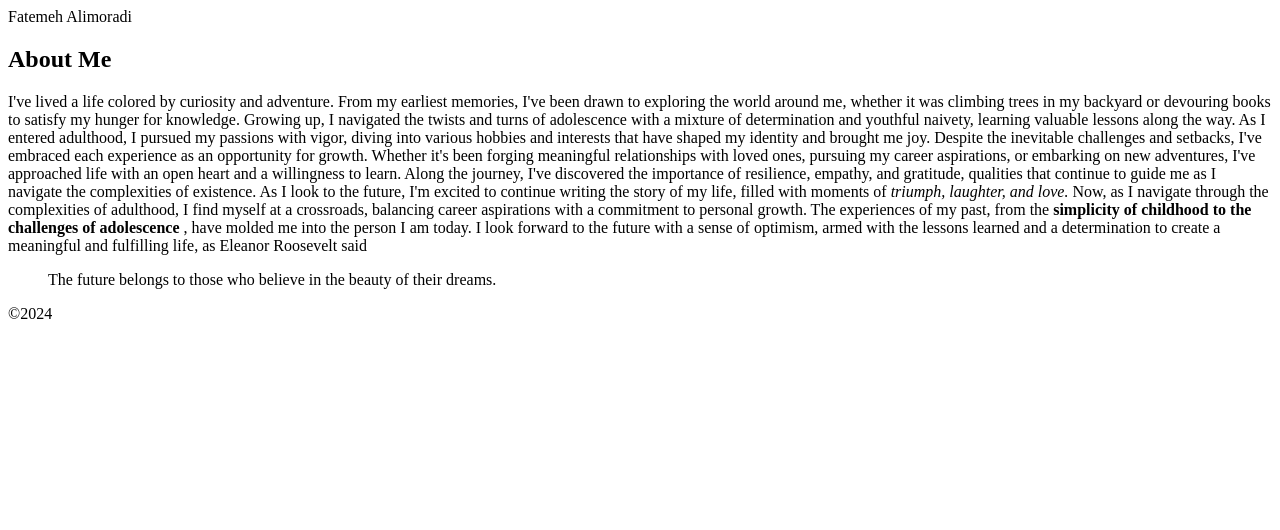
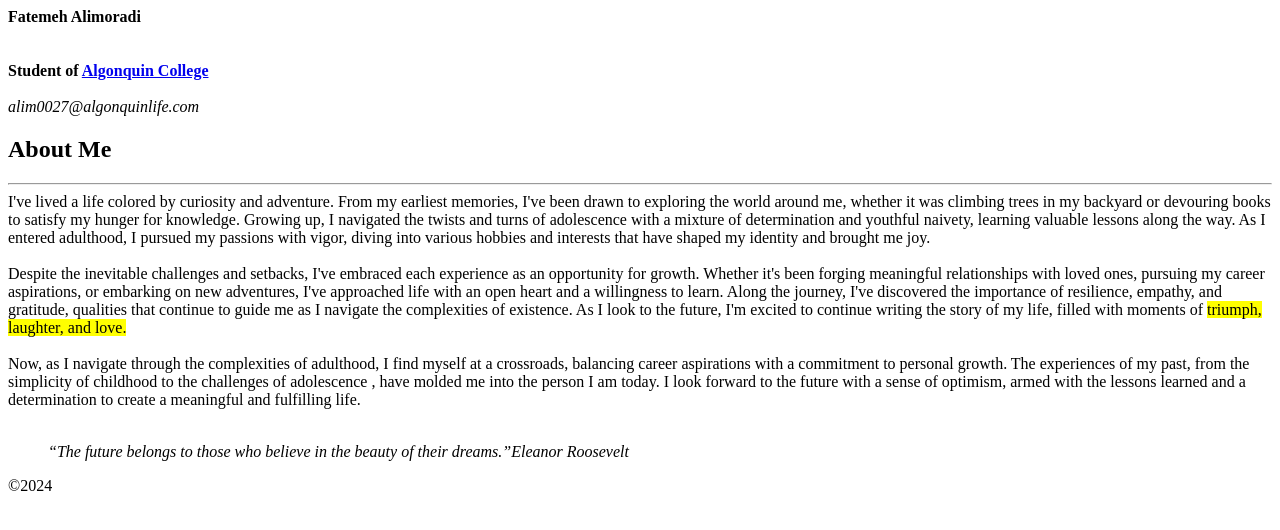
Before and after one commit to fa1412/fa1412.github.io, a plain HTML site: page html-assignment/index.html in a window 1280 px wide. Drawn offline with Linux system fonts and the light colour scheme.

Commit message:
save the codes

```diff
--- a/html-assignment/index.html
+++ b/html-assignment/index.html
@@ -7,18 +7,24 @@
     <title>Document</title>
 </head>
 <body>
-    <header>Fatemeh Alimoradi</header>
+    <header><strong>Fatemeh Alimoradi</strong></header>
+    <br></br>
+<head><strong>Student of <a href=https://www.algonquincollege.com/> Algonquin College</a></strong></head>
+<br></br>
+<address>alim0027@algonquinlife.com</address>
 
     <main>
         <article>
 <h1>About Me</h1>
-
+<hr></hr>
 <p1>I've lived a life colored by curiosity and adventure. From my earliest memories, I've been drawn to exploring the world around me, whether it was climbing trees in my backyard or devouring books to satisfy my hunger for knowledge. Growing up, I navigated the twists and turns of adolescence with a mixture of determination and youthful naivety, learning valuable lessons along the way. As I entered adulthood, I pursued my passions with vigor, diving into various hobbies and interests that have shaped my identity and brought me joy.</p1>
-
-<p2> Despite the inevitable challenges and setbacks, I've embraced each experience as an opportunity for growth. Whether it's been forging meaningful relationships with loved ones, pursuing my career aspirations, or embarking on new adventures, I've approached life with an open heart and a willingness to learn. Along the journey, I've discovered the importance of resilience, empathy, and gratitude, qualities that continue to guide me as I navigate the complexities of existence. As I look to the future, I'm excited to continue writing the story of my life, filled with moments of <em>triumph, laughter, and love.</em></p2>
-
-<p3> Now, as I navigate through the complexities of adulthood, I find myself at a crossroads, balancing career aspirations with a commitment to personal growth. The experiences of my past, from the <strong>simplicity of childhood to the challenges of adolescence
-</strong>, have molded me into the person I am today. I look forward to the future with a sense of optimism, armed with the lessons learned and a determination to create a meaningful and fulfilling life, as  Eleanor Roosevelt said<blockquote>The future belongs to those who believe in the beauty of their dreams.</blockquote></p3>
+<br></br>
+<p2> Despite the inevitable challenges and setbacks, I've embraced each experience as an opportunity for growth. Whether it's been forging meaningful relationships with loved ones, pursuing my career aspirations, or embarking on new adventures, I've approached life with an open heart and a willingness to learn. Along the journey, I've discovered the importance of resilience, empathy, and gratitude, qualities that continue to guide me as I navigate the complexities of existence. As I look to the future, I'm excited to continue writing the story of my life, filled with moments of <mark>triumph, laughter, and love.</mark></p2>
+<br></br>
+<p3> Now, as I navigate through the complexities of adulthood, I find myself at a crossroads, balancing career aspirations with a commitment to personal growth. The experiences of my past, from the simplicity of childhood to the challenges of adolescence
+, have molded me into the person I am today. I look forward to the future with a sense of optimism, armed with the lessons learned and a determination to create a meaningful and fulfilling life.</p3>
+<br></br>
+<blockquote><em><q>The future belongs to those who believe in the beauty of their dreams.</q><cite>Eleanor Roosevelt</cite></em></blockquote>
 
 
 
```
